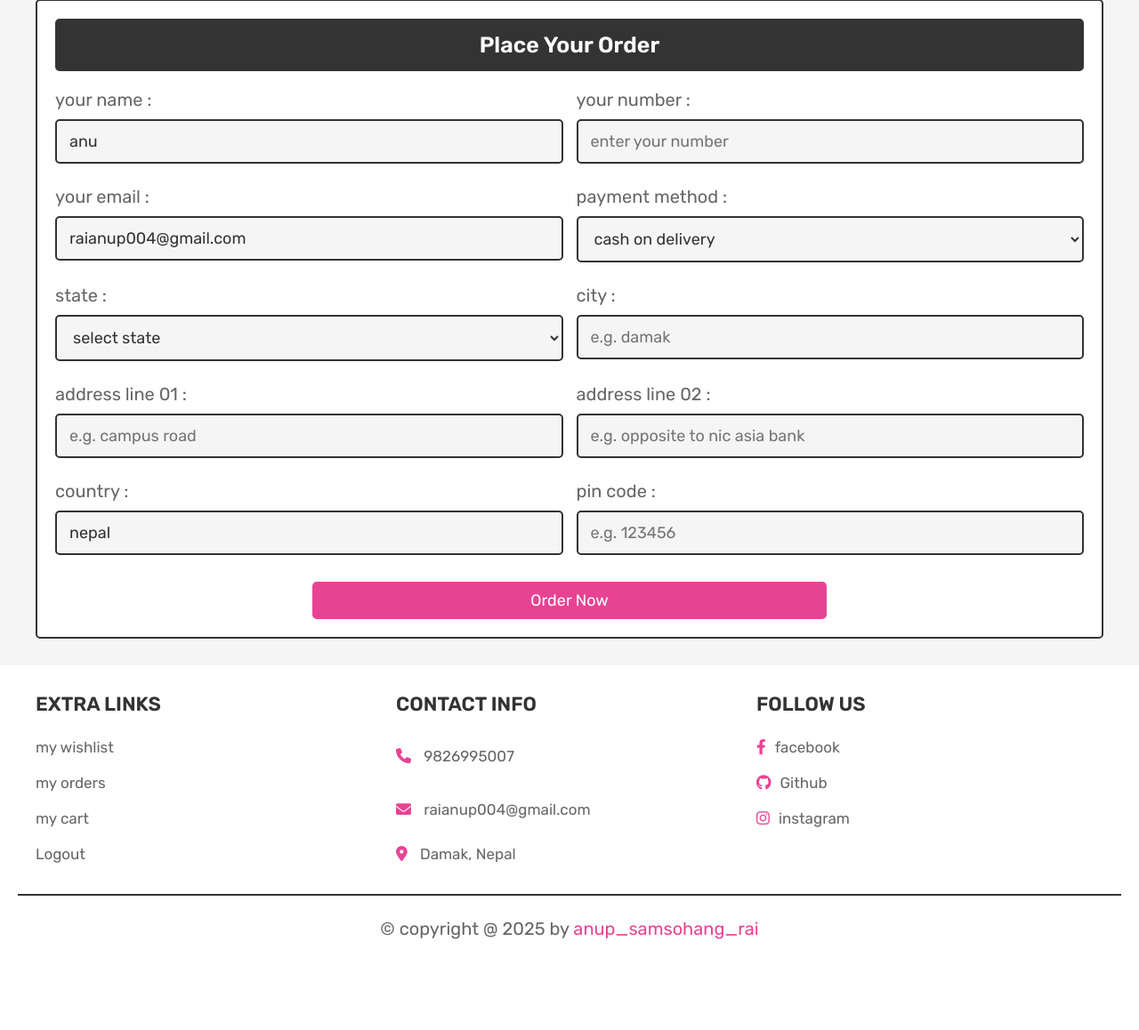
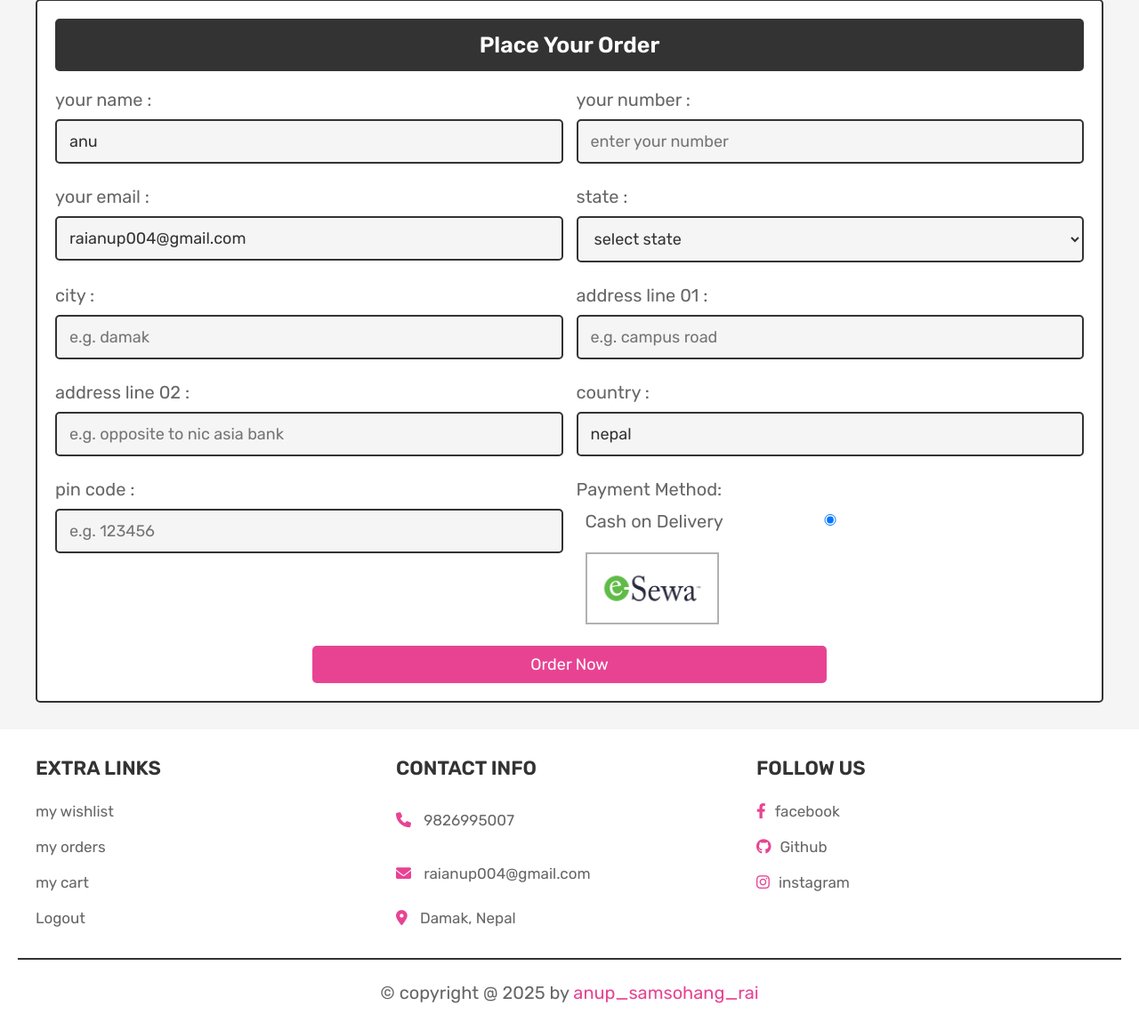
Before and after one commit to anuprai004/Flower_Shop, a PHP site: page /flower_shop/checkout.php in a window 1280 px wide. Shown: the part 442-1600 px from the top of the page at 89% size. Before the commit the page ends 1498 px from the top, so only its background shows below. Run offline with PHP 8.4, Linux system fonts and the light colour scheme; a user stored in the database is signed in; data comes from the database, SQL or seed files in the repository.

Commit message:
integrated eSewa payment with signature generation and order storage after verification of payment

```diff
--- a/checkout.php
+++ b/checkout.php
@@ -15,7 +15,7 @@ if (isset($_POST['order'])) {
     $name = mysqli_real_escape_string($conn, $_POST['name']);
     $number = mysqli_real_escape_string($conn, $_POST['number']);
     $email = mysqli_real_escape_string($conn, $_POST['email']);
-    $method = mysqli_real_escape_string($conn, $_POST['method']);
+    $method = mysqli_real_escape_string($conn, $_POST['payment_method']);
     if (empty($_POST['street']) && empty($_POST['pin_code'])) {
         $address = mysqli_real_escape_string($conn,  $_POST['flat'] . ', ' . $_POST['city'] . ', ' . $_POST['country']);
     } elseif (empty($_POST['street'])) {
@@ -51,6 +51,17 @@ if (isset($_POST['order'])) {
         $message[] = 'your cart is empty!';
     } elseif (mysqli_num_rows($order_query) > 0) {
         $message[] = 'order placed already!';
+    } elseif ($method === 'e-sewa') {
+        $_SESSION['checkout_name'] = $name;
+        $_SESSION['checkout_number'] = $number;
+        $_SESSION['checkout_email'] = $email;
+        $_SESSION['checkout_address'] = $address;
+        $_SESSION['total_products'] = $total_products;
+        $_SESSION['total_price'] = $cart_total;
+        $_SESSION['placed_on'] = $placed_on;
+        echo "Stored session data for eSewa checkout.";
+        header('Location: send_esewa_request.php');
+        exit;
     } else {
         mysqli_query($conn, "INSERT INTO `orders`(user_id, name, number, email, method, address, total_products, total_price, placed_on) VALUES('$user_id', '$name', '$number', '$email', '$method', '$address', '$total_products', '$cart_total', '$placed_on')") or die('query failed');
         mysqli_query($conn, "DELETE FROM `cart` WHERE user_id = '$user_id'") or die('query failed');
@@ -74,6 +85,40 @@ if (isset($_POST['order'])) {
 
     <!-- custom admin css file link  -->
     <link rel="stylesheet" href="css/style.css">
+    <style>
+        /* Hide the actual radio buttons */
+        .payment-option input[type="radio"] {
+            display: block;
+        }
+
+        /* Style the label for Cash on Delivery */
+        .payment-option label {
+            font-size: 16px;
+            margin-left: 10px;
+            cursor: pointer;
+        }
+
+        /* Style the E-Sewa image */
+        .esewa-option label {
+            display: inline-block;
+            margin-left: 10px;
+            cursor: pointer;
+        }
+
+        .esewa-logo {
+            width: 150px;
+            height: auto;
+            margin-top: 2rem;
+            border: 2px rgba(102, 102, 102, 0.51) solid;
+
+        }
+
+
+        .esewa-logo.selected {
+            border-color: rgb(33, 192, 1);
+            box-shadow: 0 0 8px rgba(33, 192, 1, 0.5);
+        }
+    </style>
 
 </head>
 
@@ -107,7 +152,7 @@ if (isset($_POST['order'])) {
 
     <section class="checkout">
 
-        <form action="" method="POST">
+        <form action="" method="POST" id="orderForm" onsubmit="checkoutForm(event)">
 
             <h3>place your order</h3>
 
@@ -135,13 +180,6 @@ if (isset($_POST['order'])) {
                     <span>your email :</span>
                     <input type="email" name="email" value="<?php echo $user_email ?>"
                         placeholder="enter your email">
-                </div>
-                <div class="inputBox">
-                    <span>payment method :</span>
-                    <select name="method">
-                        <option value="cash on delivery" selected>cash on delivery</option>
-                        <option value="e-Sewa">E-Sewa</option>
-                    </select>
                 </div>
                 <div class="inputBox">
                     <span>state :</span>
@@ -176,8 +214,20 @@ if (isset($_POST['order'])) {
                     <span>pin code :</span>
                     <input type="number" min="0" name="pin_code" placeholder="e.g. 123456">
                 </div>
+                <div class="inputBox">
+                    <span>Payment Method:</span><br><br>
+                    <div class="payment-option">
+                        <label for="cash-on-delivery"><span>Cash on Delivery</span></label>
+                        <input type="radio" id="cash-on-delivery" name="payment_method" value="cash on delivery" style="margin-top: -2rem;" checked>
+                    </div>
+                    <div class="payment-option esewa-option">
+                        <input type="radio" id="e-sewa" name="payment_method" style="display: none;" value="e-sewa">
+                        <label for="e-sewa">
+                            <img src="./images/esewa_og.png" alt="E-Sewa" class="esewa-logo">
+                        </label>
+                    </div>
+                </div>
             </div>
-
             <center><input type="submit" name="order" value="order now" class="btn" style="width: 50%; margin-top: 20px;"></center>
 
         </form>
@@ -190,6 +240,22 @@ if (isset($_POST['order'])) {
 
 
     <?php @include 'footer.php'; ?>
+    <script>
+        const esewaRadio = document.getElementById("e-sewa");
+        const esewaImage = document.querySelector(".esewa-logo");
+
+        esewaRadio.addEventListener("change", function() {
+            if (this.checked) {
+                esewaImage.classList.add("selected");
+            }
+        });
+        const codRadio = document.getElementById("cash-on-delivery");
+        codRadio.addEventListener("change", function() {
+            if (this.checked) {
+                esewaImage.classList.remove("selected");
+            }
+        });
+    </script>
 
     <script src="js/script.js"></script>
 
--- a/css/style.css
+++ b/css/style.css
@@ -6,7 +6,7 @@
   --orange: #f39c12;
   --black: #333;
   --white: #fff;
-  --light-color: #666;
+  --light-color: #666666;
   --light-white: #ccc;
   --light-bg: #f5f5f5;
   --border: 0.2rem solid var(--black);
@@ -956,7 +956,8 @@ section {
   border-radius: 0.5rem;
 }
 
-.checkout form .flex .inputBox span {
+.checkout form .flex .inputBox span,
+.checkout form .flex .inputBox .radioBtn {
   font-size: 2rem;
   color: var(--light-color);
 }
--- /dev/null
+++ b/esewa_failure.php
@@ -0,0 +1,2 @@
+<?php
+echo "<h2>Payment Failed or Cancelled.</h2><p>Please try again or choose another method.</p>";
```
Also changed, not shown: esewa_success.php (added, +58 -0 lines), send_esewa_request.php (added, +43 -0 lines), images/esewa_og.png (added).
